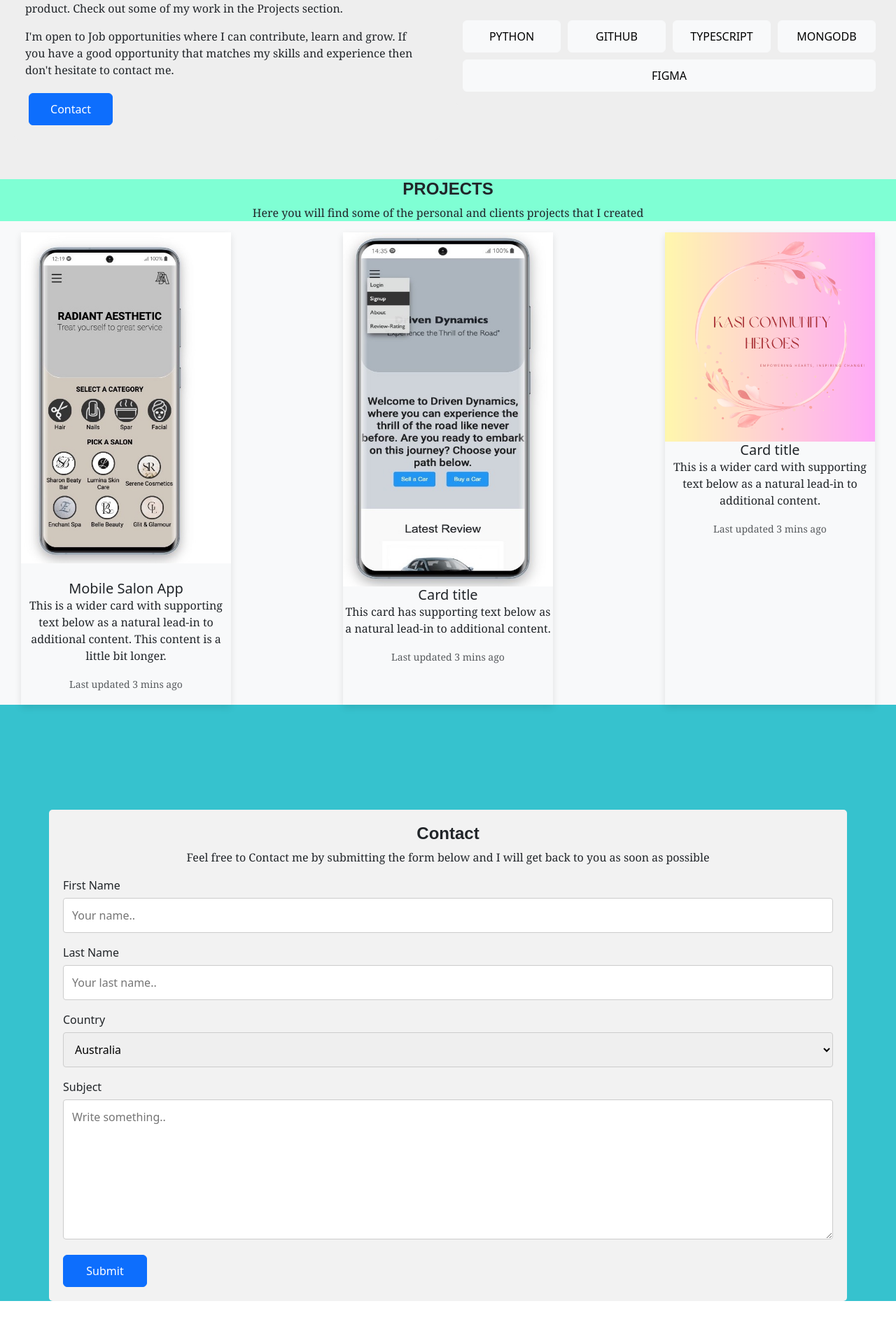
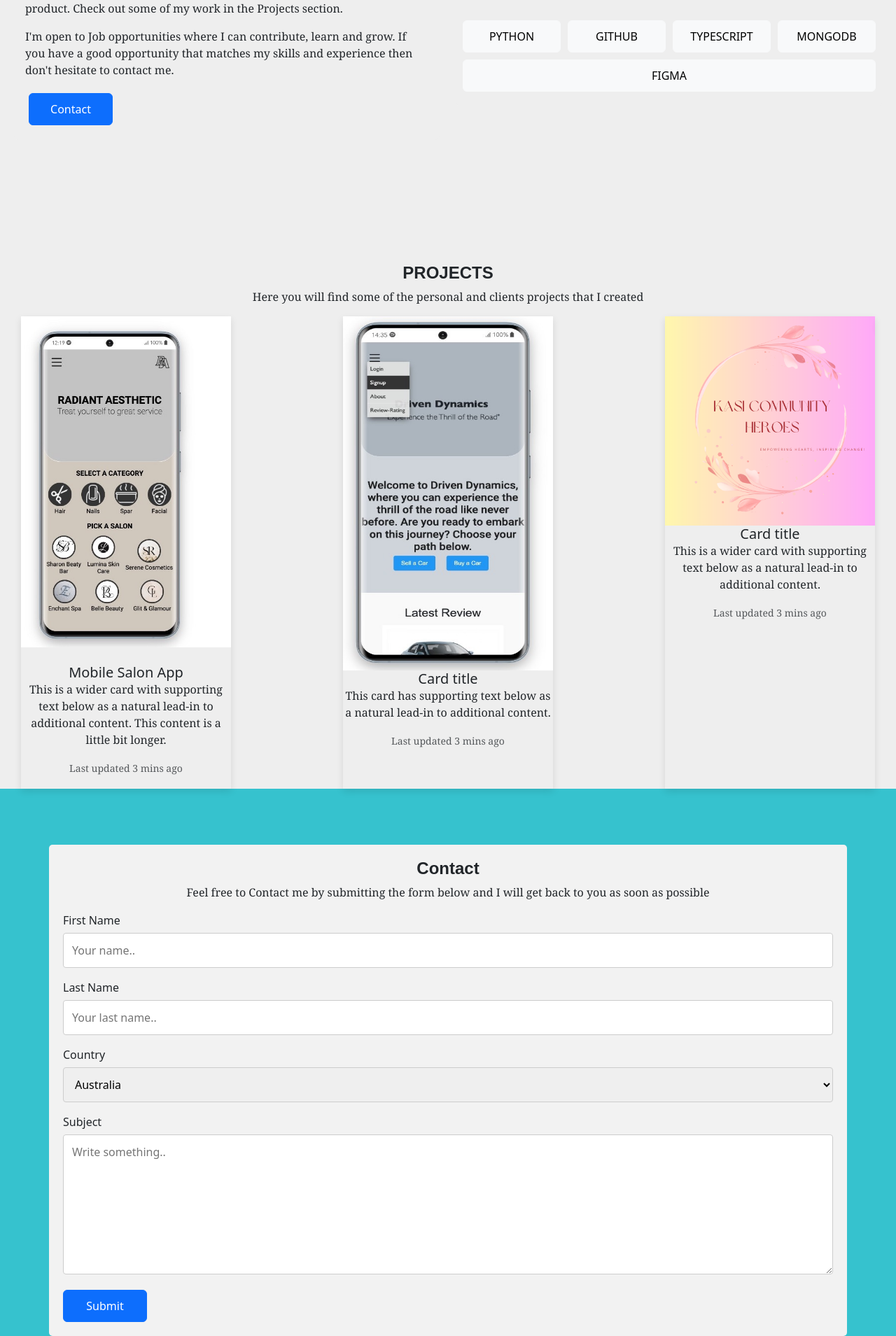
Before and after one commit to mthimkulu23/Angular-Portfolio, an Angular app: page / in a window 1280 px wide. Shown: the part 926-2835 px from the top of the page at 70% size. Before the commit the page ends 2785 px from the top, so only its background shows below. Built offline with nearby package versions, Linux system fonts and the light colour scheme.

Commit message:
scroll feature

```diff
--- a/src/app/scroll-feature/scroll-feature.component.html
+++ b/src/app/scroll-feature/scroll-feature.component.html
@@ -67,7 +67,6 @@
     <div class="projects">
     <h4 class="individual" id="scrollspyProjects">PROJECTS</h4>
     <p class="who_l_am">Here you will find some of the personal and clients projects that I created </p>
-  </div>
 
     <div class="card-group-main">
       <div class="card-main">
@@ -97,6 +96,9 @@
           </div>
       </div>
   </div>
+  </div>
+
+
 
 
   <div class="Contact">
--- a/src/app/scroll-feature/scroll-feature.component.scss
+++ b/src/app/scroll-feature/scroll-feature.component.scss
@@ -24,7 +24,9 @@
 }
 
 .projects{
-    background-color: aquamarine;
+    background-color: #EEEEEE;
+    padding-top: 120px;
+
 }
 
 .get_to_know{
@@ -213,9 +215,8 @@ input[type=text], select, textarea {
 
   .Contact {
     background-color: #36C2CE; /* Background color */
-    padding-top: 120px; /* Top padding */
-    display: flex; /* Enables flexbox */
-    justify-content: center; /* Center content horizontally */
-    align-items: center; /* Center content vertically */
+    margin-top: 0px;
+    padding-top: 50px;
+
 
   }
```
